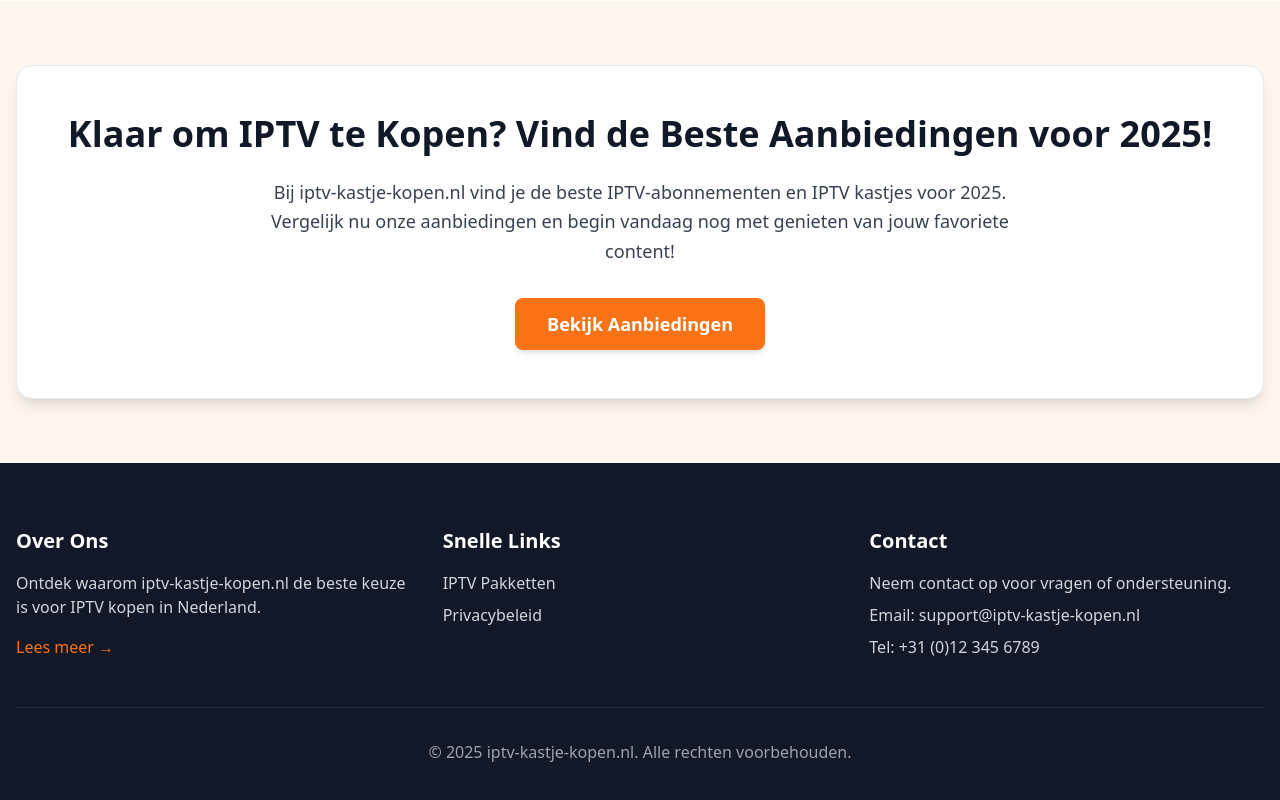
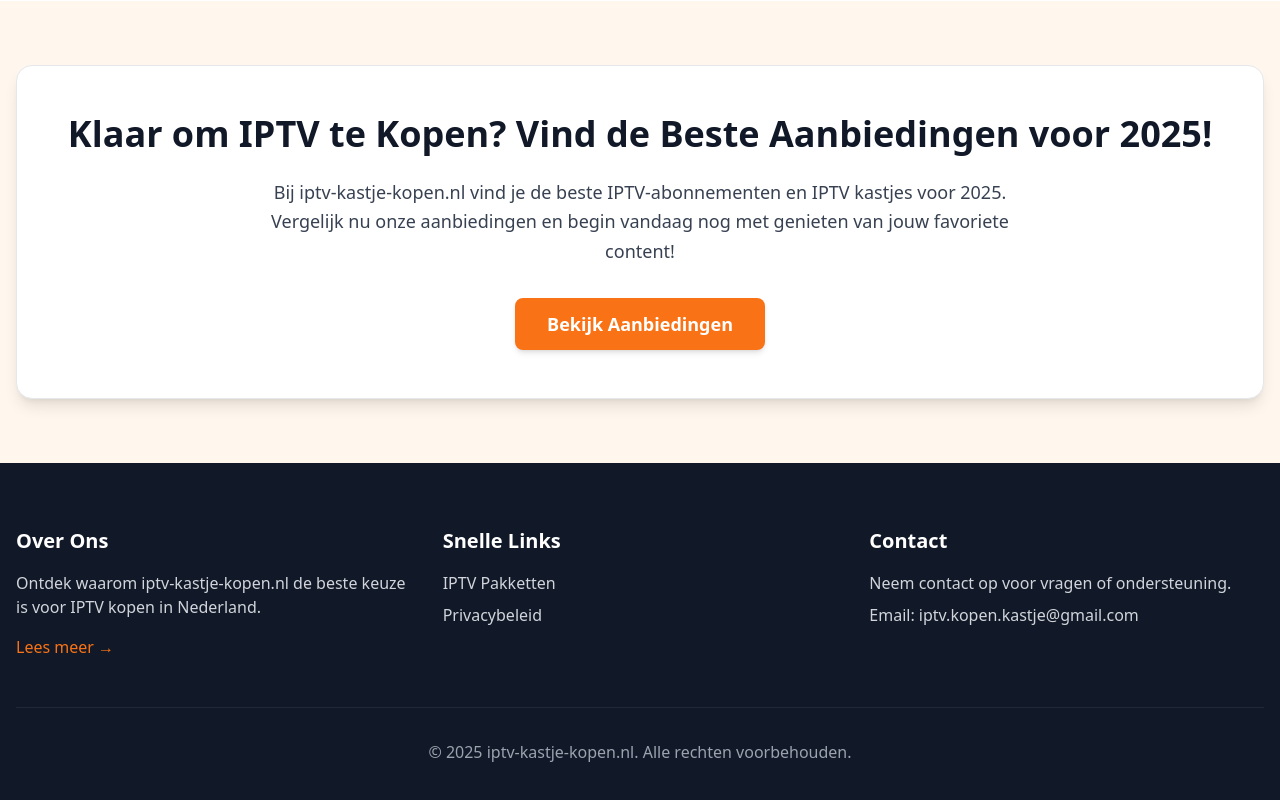
Before and after one commit to ranketip/netherlandiptv, an Astro site: page / in a window 1280 px wide. Shown: the part 5009-5809 px from the top of the page. Built offline with nearby package versions, Linux system fonts and the light colour scheme; Astro itself is replaced by a stand-in of ours.

Commit message:
Update Footer.astro

```diff
--- a/src/components/Footer.astro
+++ b/src/components/Footer.astro
@@ -30,8 +30,7 @@
           <h3 class="text-xl font-bold mb-4">Contact</h3>
           <p class="text-gray-300 mb-2">Neem contact op voor vragen of ondersteuning.</p>
           <div class="space-y-2">
-            <p class="text-gray-300">Email: support@iptv-kastje-kopen.nl</p>
-            <p class="text-gray-300">Tel: +31 (0)12 345 6789</p>
+            <p class="text-gray-300">Email: iptv.kopen.kastje@gmail.com</p>
           </div>
         </div>
 
```
